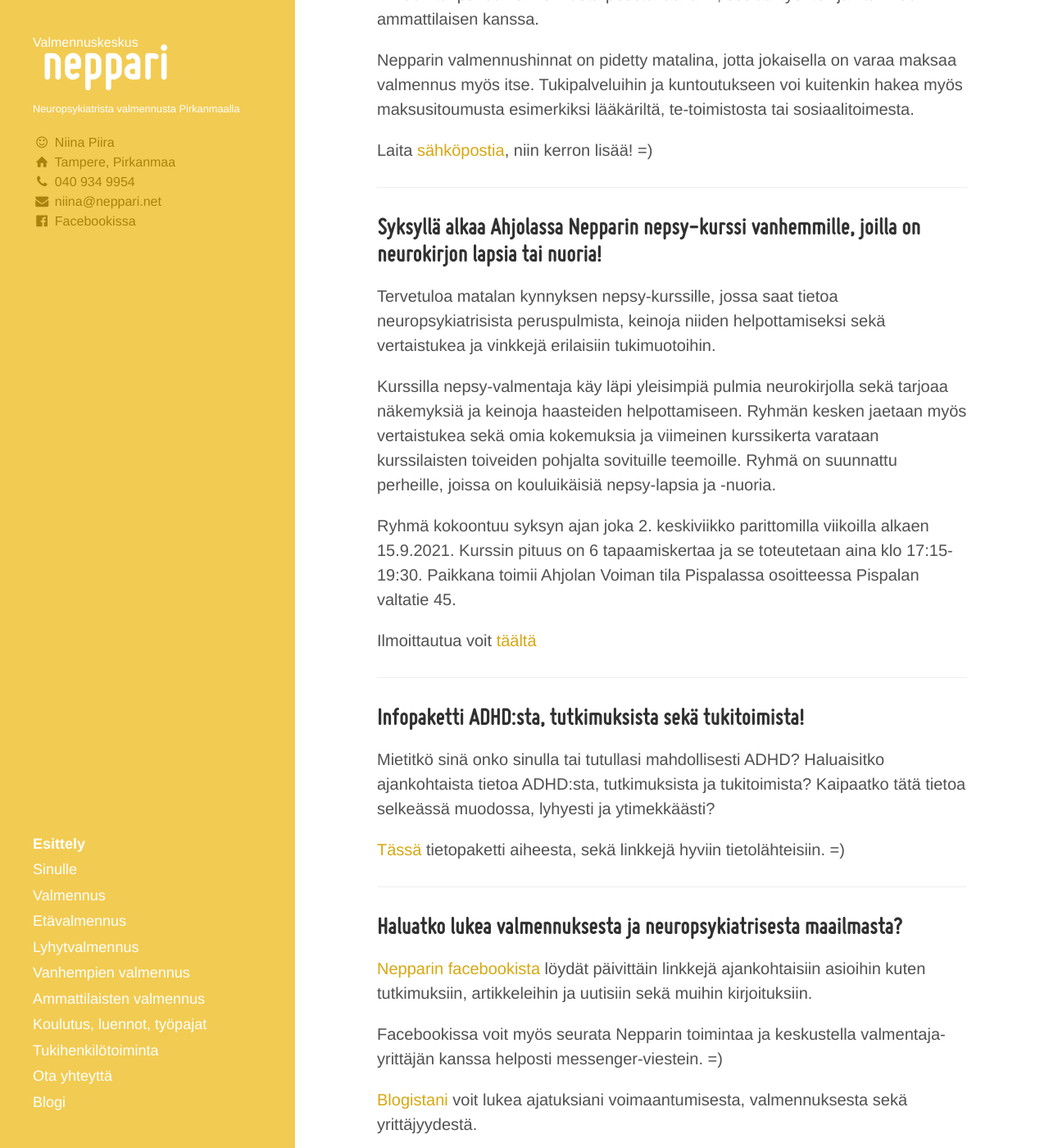
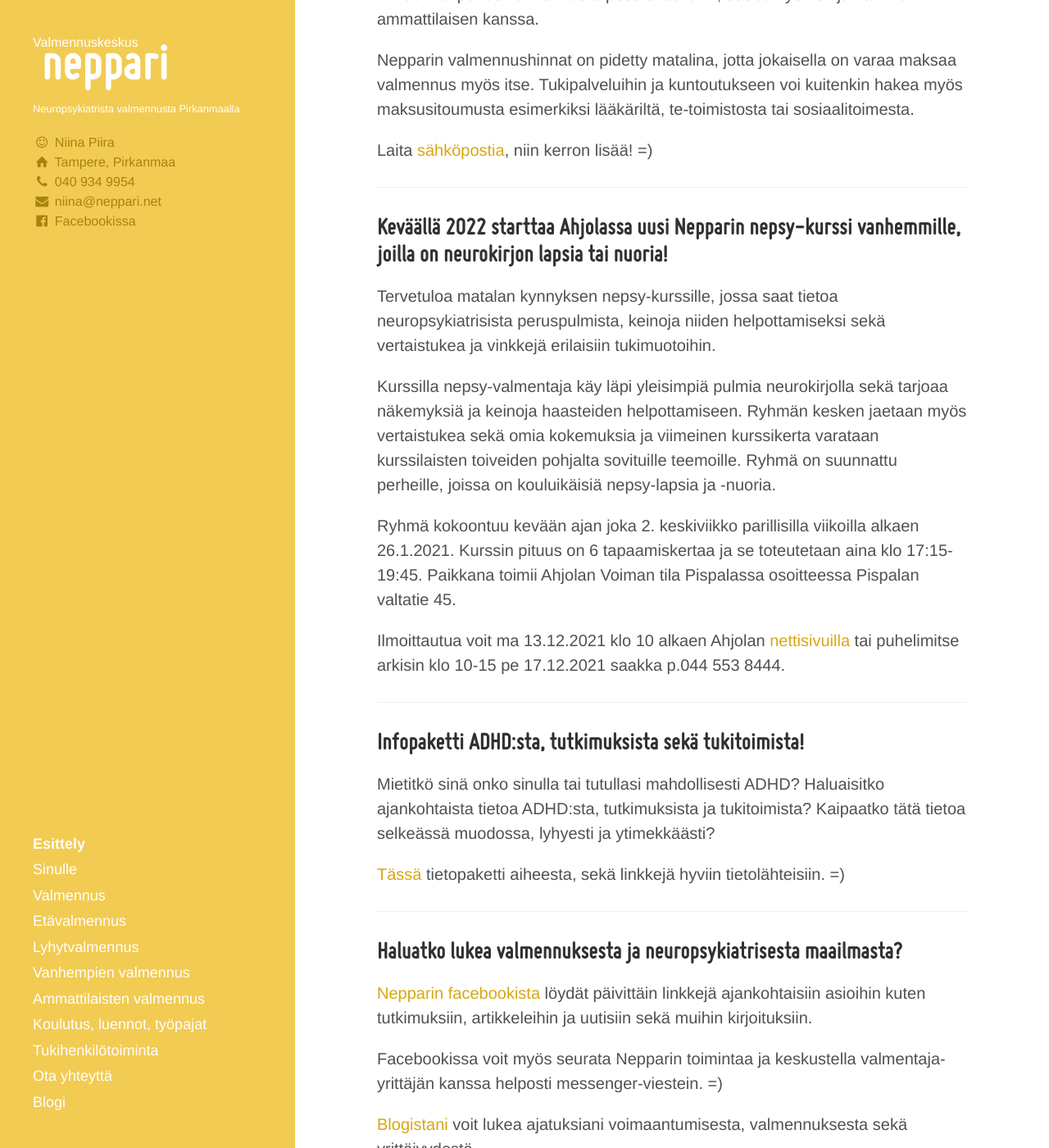
Before and after one commit to niinapiira/neppari.net, a Jekyll site: the page built from index.md, in a window 1280 px wide and 1400 px high, scrolled down 689 px. Shown: the whole window at 82% size. Built offline with Jekyll 4.4.1, drawn with Linux system fonts in a browser that asks for light colours.

Commit message:
Update index.md

```diff
--- a/index.md
+++ b/index.md
@@ -36,15 +36,15 @@
 
 ___
 
-##  Syksyllä alkaa Ahjolassa Nepparin nepsy-kurssi vanhemmille, joilla on neurokirjon lapsia tai nuoria!
+##  Keväällä 2022 starttaa Ahjolassa uusi Nepparin nepsy-kurssi vanhemmille, joilla on neurokirjon lapsia tai nuoria!
 
 Tervetuloa matalan kynnyksen nepsy-kurssille, jossa saat tietoa neuropsykiatrisista peruspulmista, keinoja niiden helpottamiseksi sekä vertaistukea ja vinkkejä erilaisiin tukimuotoihin.
 
 Kurssilla nepsy-valmentaja käy läpi yleisimpiä pulmia neurokirjolla sekä tarjoaa näkemyksiä ja keinoja haasteiden helpottamiseen. Ryhmän kesken jaetaan myös vertaistukea sekä omia kokemuksia ja viimeinen kurssikerta varataan kurssilaisten toiveiden pohjalta sovituille teemoille. Ryhmä on suunnattu perheille, joissa on kouluikäisiä nepsy-lapsia ja -nuoria.
 
-Ryhmä kokoontuu syksyn ajan joka 2. keskiviikko parittomilla viikoilla  alkaen 15.9.2021. Kurssin pituus on 6 tapaamiskertaa ja se toteutetaan aina klo 17:15-19:30. Paikkana toimii Ahjolan Voiman tila Pispalassa osoitteessa Pispalan valtatie 45.
+Ryhmä kokoontuu kevään ajan joka 2. keskiviikko parillisilla viikoilla  alkaen 26.1.2021. Kurssin pituus on 6 tapaamiskertaa ja se toteutetaan aina klo 17:15-19:45. Paikkana toimii Ahjolan Voiman tila Pispalassa osoitteessa Pispalan valtatie 45.
 
-Ilmoittautua voit [täältä](https://opistopalvelut.fi/ahjola/course.php?l=fi&t=25365)
+Ilmoittautua voit ma 13.12.2021 klo 10 alkaen Ahjolan [nettisivuilla](https://www.ahjola.fi/opiskelu-ja-harrastukset/kansalaisopiston-kurssit/) tai puhelimitse arkisin klo 10-15 pe 17.12.2021 saakka p.044 553 8444.
 
 ___
 
```
